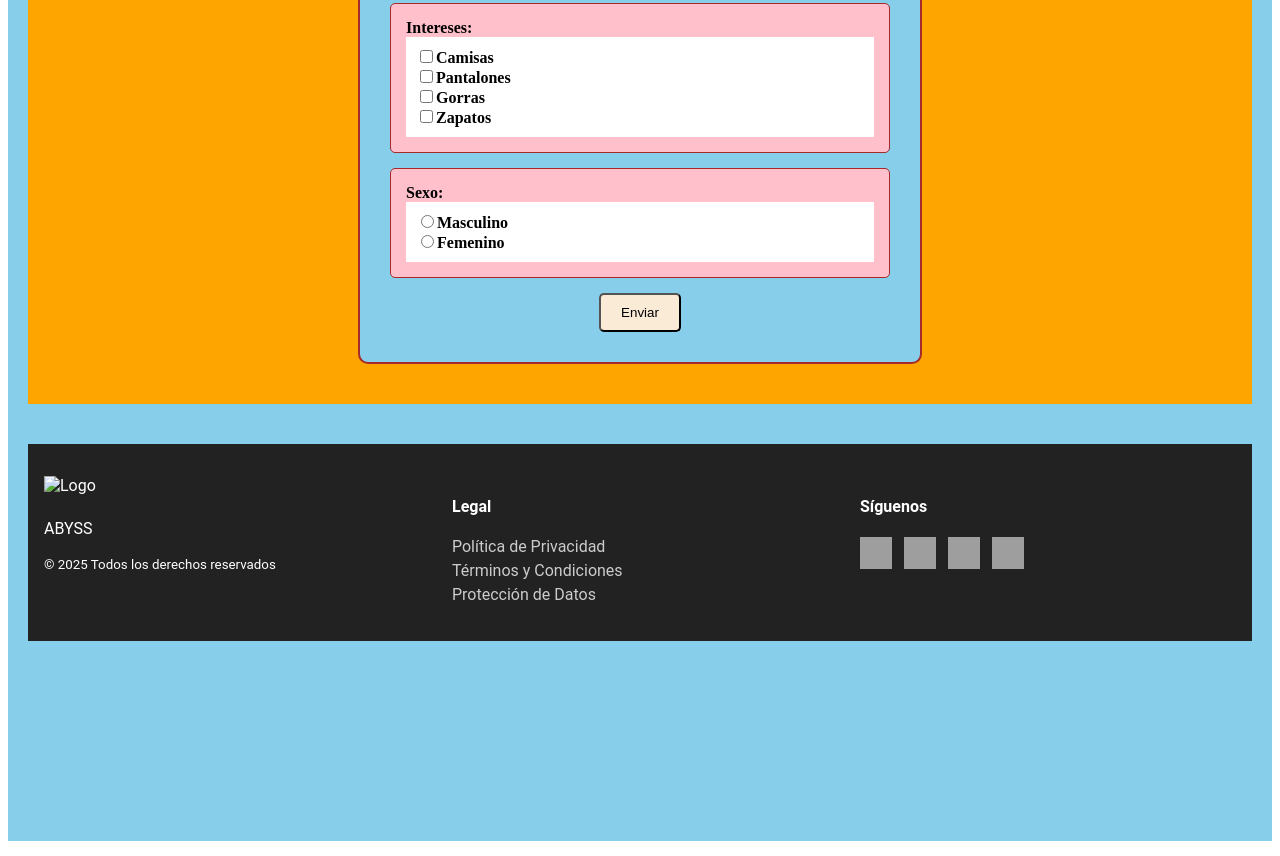
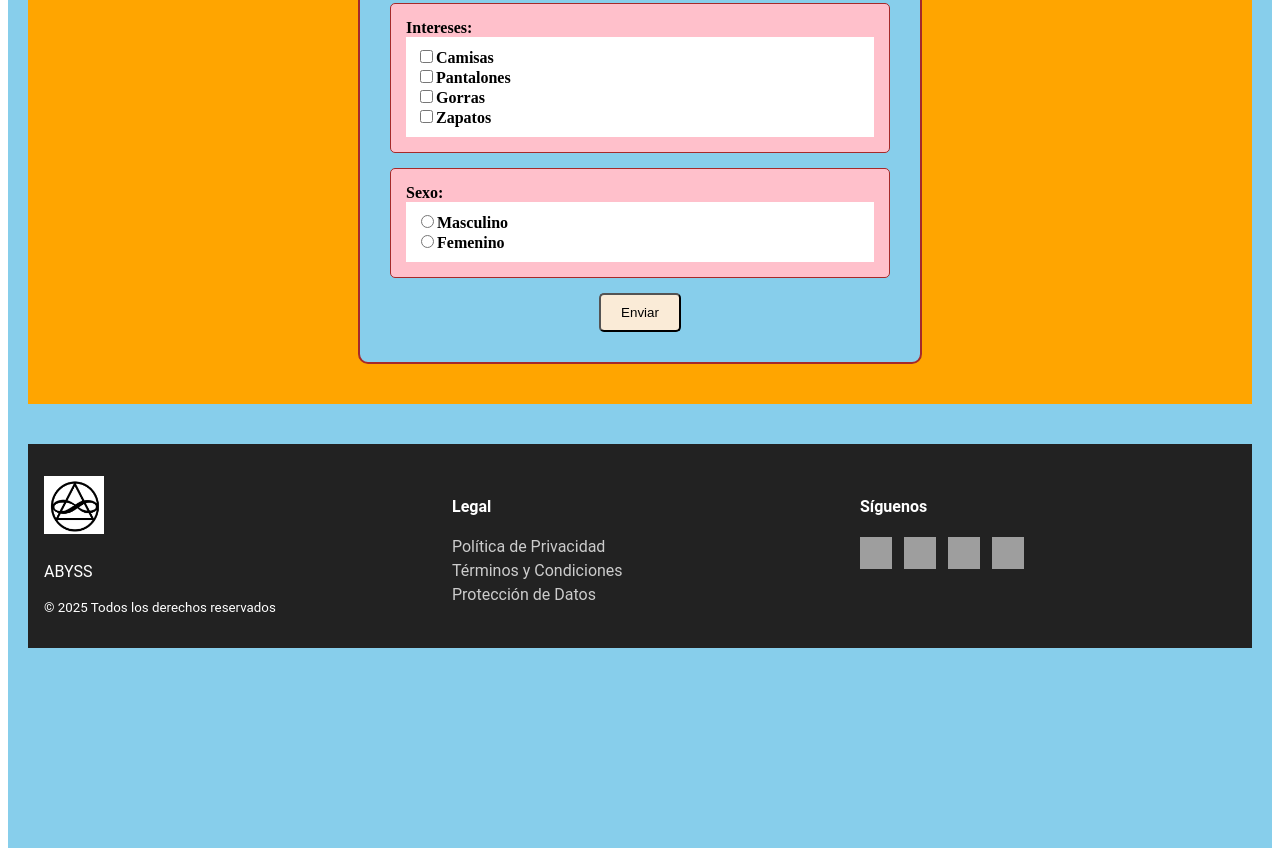
Before and after one commit to Dennissam80/Abyss, a website: page index.html in a window 1280 px wide. Shown: the part 1958-2814 px from the top of the page. Drawn offline with Linux system fonts and the light colour scheme; grey boxes are pictures that could not be loaded.

Commit message:
Commit clase IHC 14 de noviembre 2025

```diff
--- a/index.html
+++ b/index.html
@@ -167,7 +167,7 @@
           <!-- Logo y nombre de sitio -->
           <div class="footer-brand">
             <img
-              src="Imagenes/senati-logo.png"
+              src="imagen/db9cd66116e58955cf898fbecb3d7963.jpg"
               alt="Logo"
               class="footer-logo"
             />
```
Also changed, not shown: 1 other file.
